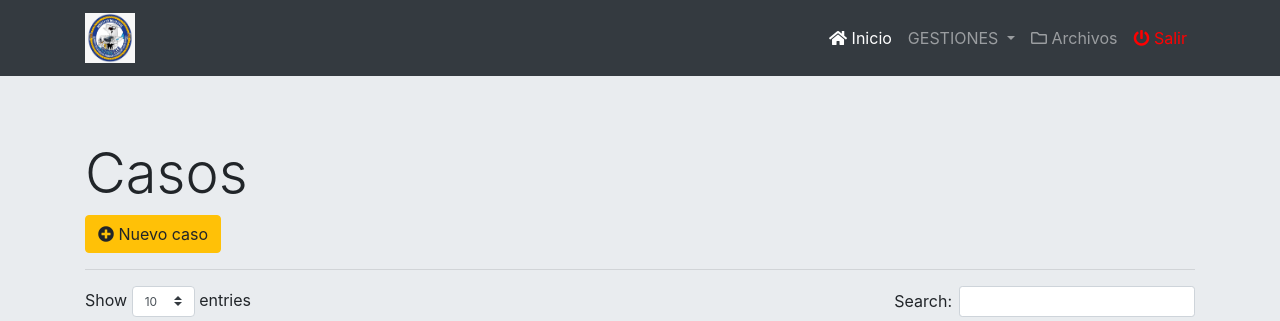
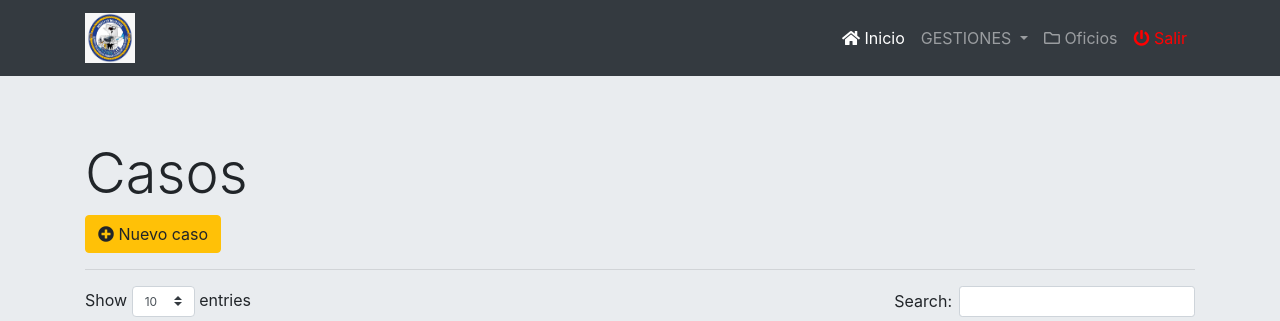
Before and after one commit to ecermenop1/gestor, a PHP site: page /vistas/caso.php in a window 1280 px wide. Shown: the top 321 px of the page. Run offline with PHP 8.4, Linux system fonts and the light colour scheme; a user stored in the database is signed in; data that the repository does not hold is empty.

Commit message:
ultimo cambio

```diff
--- a/vistas/header.php
+++ b/vistas/header.php
@@ -79,7 +79,7 @@ error_reporting(E_ALL);
                         </div>
                     </li>
                     <li class="nav-item">
-                        <a class="nav-link" href="gestor.php"> <span class="far fa-folder"></span> Archivos</a>
+                        <a class="nav-link" href="gestor.php"> <span class="far fa-folder"></span> Oficios</a>
                     </li>
 
 
```
